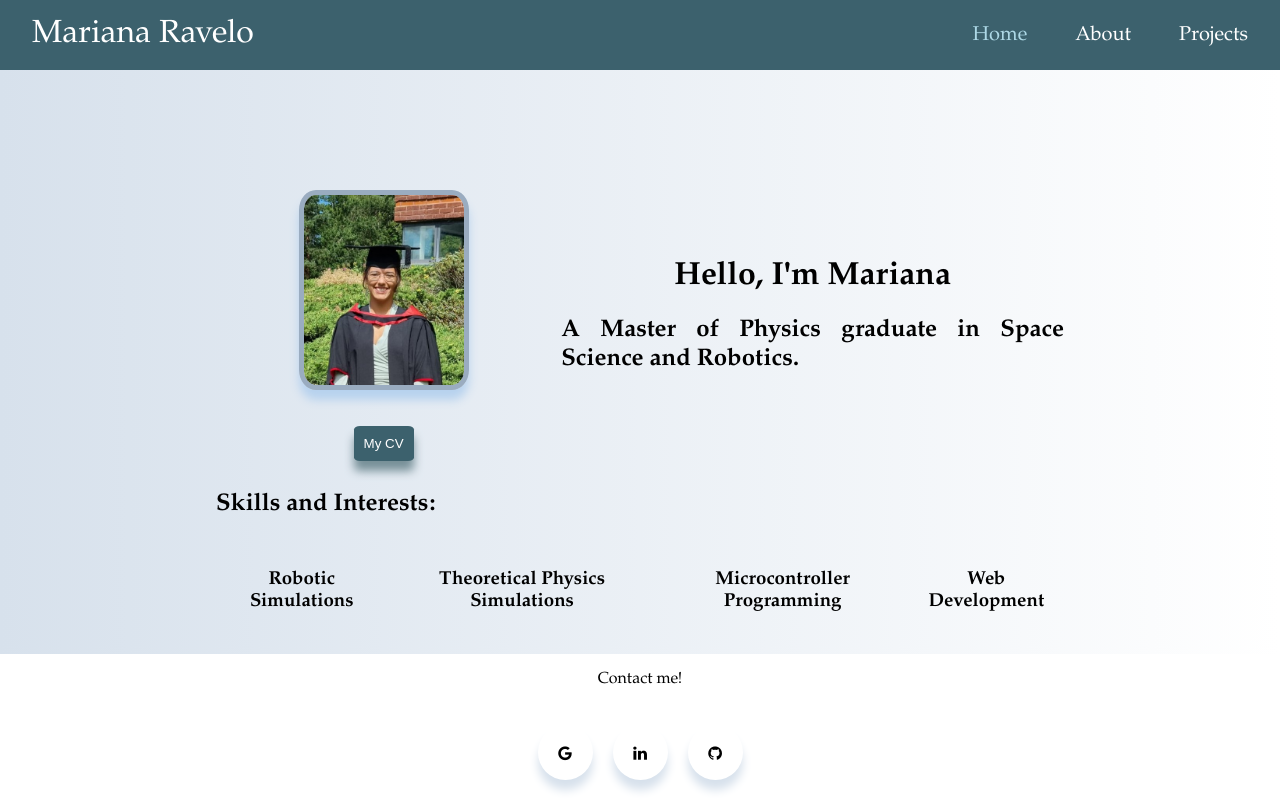
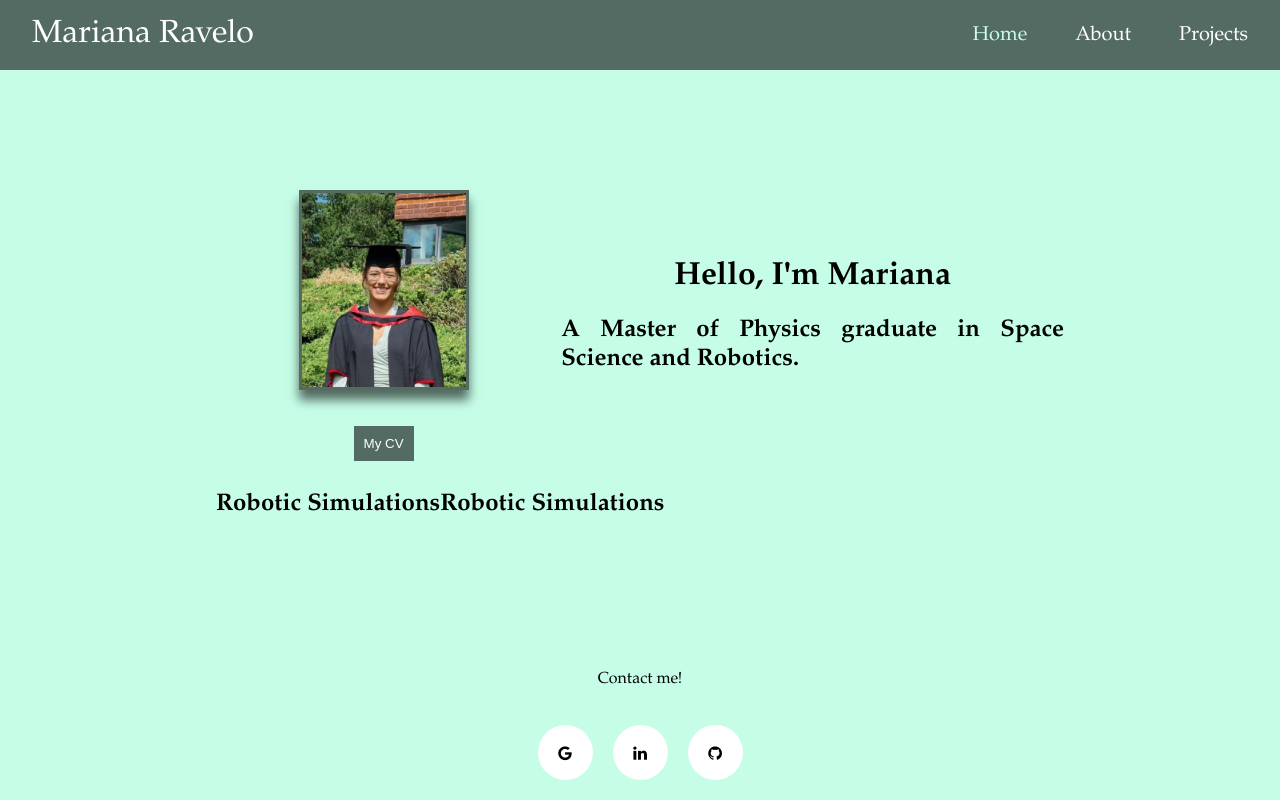
Before and after one commit to Mariana-Ravelo/mari-website, a React (Create React App) app: page / in a window 1280 px wide. Built offline with nearby package versions, Linux system fonts and the light colour scheme.

Commit message:
worked on styling and home page display

```diff
--- a/package.json
+++ b/package.json
@@ -6,10 +6,12 @@
     "@testing-library/jest-dom": "^5.17.0",
     "@testing-library/react": "^13.4.0",
     "@testing-library/user-event": "^13.5.0",
+    "bootstrap": "^5.3.2",
     "react": "^18.2.0",
+    "react-bootstrap": "^2.8.0",
     "react-dom": "^18.2.0",
     "react-router-dom": "^6.16.0",
-    "react-scripts": "5.0.1",
+    "react-scripts": "^5.0.1",
     "web-vitals": "^2.1.4"
   },
   "scripts": {
--- a/src/App.js
+++ b/src/App.js
@@ -1,4 +1,4 @@
-import Navbar from "./Navbar"
+import Navbar from "./components/Navbar"
 import Home from "./pages/Home"
 import About from "./pages/About"
 import Projects from "./pages/Projects"
--- a/src/components/footer.js
+++ b/src/components/footer.js
@@ -6,7 +6,7 @@ const Footer = () => {
             <link rel="stylesheet" href="https://cdnjs.cloudflare.com/ajax/libs/font-awesome/4.7.0/css/font-awesome.min.css"></link>
             <p>Contact me!</p>
             <div class="wrapper">
-                <a href="mailto:maraveloo200@gmail.com" class="fa fa-google"></a>
+                <a href="mailto:maravelo200@gmail.com" class="fa fa-google"></a>
                 <a href="https://www.linkedin.com/in/mariana-ravelo-guedez/" class="fa fa-linkedin" target="_blank" rel="noreferrer"></a>
                 <a href="https://github.com/Mariana-Ravelo" class="fa fa-github" target="_blank" rel="noreferrer"></a>
             </div>
--- a/src/pages/Contact.js
+++ /dev/null
@@ -1,3 +0,0 @@
-export default function Contact() {
-    return <h1> Contact </h1>
-}
--- a/src/pages/Home.js
+++ b/src/pages/Home.js
@@ -18,16 +18,16 @@ function Home() {
                 <button onClick={onBttonClick} class="cvBtton">My CV</button>
             </div>
             <div class="grid-item grid-item-4">
-                <h2>Skills and Interests:</h2>
-            </div>
-            <div class="grid-item grid-item-5">
-                <h3>Robotic Simulations</h3>
-                <h3>Theoretical Physics Simulations</h3>
-                <h3>Microcontroller Programming</h3>
-                <h3>Web Development</h3>
+                <div class="flexbox-skills">
+                    <div class="rob-sim">
+                        <h2>Robotic Simulations</h2>
+                    </div>
+                    <div class="rob-sim">
+                        <h2>Robotic Simulations</h2>
+                    </div>
+                </div>
             </div>
         </div>
-
     );
 };
 
--- a/src/style.css
+++ b/src/style.css
@@ -4,7 +4,7 @@
 
 body {
     margin: 0;
-    background: linear-gradient(to left, #ffffff, #d7e1ec);
+    background-color: #c5fde7;
     font-family: Garamond, serif;
 }
 
@@ -15,7 +15,7 @@ body {
 
 /* Navbar styling */
 .nav {
-    background-color: rgb(60, 97, 109);
+    background-color: #536b62;
     color: white;
     display: flex;
     justify-content: space-between;
@@ -47,11 +47,11 @@ body {
 }
 
 .nav li.active {
-    color: lightblue;
+    color: #c5fde7;
 }
 
 .nav li:hover {
-    background-color: #777;
+    background-color: #81aa99;
 }
 
 /* Footer styling */
@@ -60,7 +60,7 @@ body {
     left: 0;
     bottom: 0;
     width: 100%;
-    background-color: white;
+    background-color: #c5fde7;
     color: black;
     text-align: center;
 }
@@ -73,7 +73,7 @@ body {
     text-align: center;
     text-decoration: none;
     margin: 20px 10px;
-    box-shadow: 0 10px 10px #d7e1ec;
+    background-color: white;
     border-radius: 50%;
   }
 
@@ -95,34 +95,21 @@ body {
 
 .fa:hover {
     color: white;
-}
-
-.fa-google:hover{
-    background: #dd4b39;
-}
-
-.fa-linkedin:hover{
-    background: #007bb5;
-}
-
-.fa-github:hover{
-    background: black;
+    background-color: #536b62;
 }
 
 .cvBtton{
    top: 50%;
-   background-color: rgb(60, 97, 109);
+   background-color: #536b62;
    color: white;
    border: none;
-   border-radius: 10%;
    padding:10px;
    min-height:10px;
    min-width: 10px;
-   box-shadow: 0 10px 10px rgb(119, 144, 152);
 }
 
 .cvBtton:hover {
-    background-color: #777;
+    background-color: #81aa99;
 }
 
 .grid-container {
@@ -144,9 +131,8 @@ body {
 .myPic {
     height: 200px;
     width: 170px;
-    border-radius: 10%;
-    box-shadow: 0 10px 10px #b7d2ee;
-    border: 5px solid #9aacc0;
+    box-shadow: 0 10px 10px #536b62;
+    border: 3px solid #536b62;
     margin: 20px 20px;
 }
 
@@ -155,9 +141,17 @@ body {
     justify-self: start;
 }
 
-.grid-item-5 {
-    grid-column: span 2;
-    display: inline-flex;
+.flexbox-skills {
+    display: flex;
+    flex-flow: row wrap;
+    text-align: center;
+}
+
+.flex-container-skills > * {
+    padding: 10px;
+    margin: 10px;
+    flex: 1 100%;
+    border-radius: 10px;
 }
 
 /* Styling about page */
```
Also changed, not shown: src/components/Navbar.js (renamed from src/Navbar.js), 2 other files (tests, documents, lock files or other folders).
